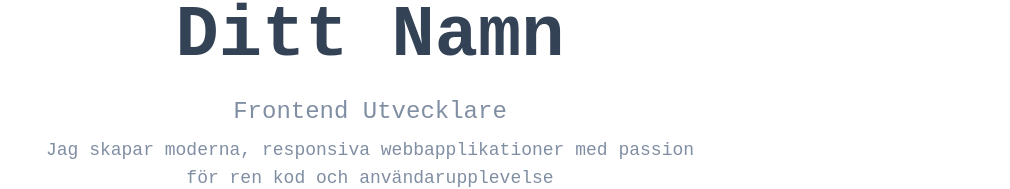
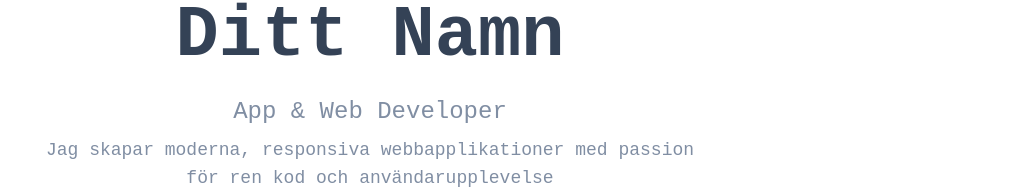
Before and after one commit to ns-develops/Portfolio, a React (Vite) app: page / in a window 1280 px wide. Shown: the part 230-419 px from the top of the page, without its empty margins (270-1280 px from the left). Built offline with nearby package versions, Linux system fonts and the light colour scheme; the HTML template or start-up script is replaced by a standard one; a web font is replaced by a local one.

Commit message:
Ändra titel till App& web developer

```diff
--- a/src/contexts/LanguageContext.tsx
+++ b/src/contexts/LanguageContext.tsx
@@ -12,7 +12,7 @@ const translations = {
   sv: {
     // Hero
     name: "Ditt Namn",
-    title: "Frontend Utvecklare",
+    title: "App & Web Developer",
     description: "Jag skapar moderna, responsiva webbapplikationer med passion för ren kod och användarupplevelse",
     readMore: "Läs mer om mig",
 
@@ -45,7 +45,7 @@ const translations = {
   en: {
     // Hero
     name: "Your Name",
-    title: "Frontend Developer",
+    title: "App & Web Developer",
     description: "I create modern, responsive web applications with passion for clean code and user experience",
     readMore: "Read more about me",
 
```
